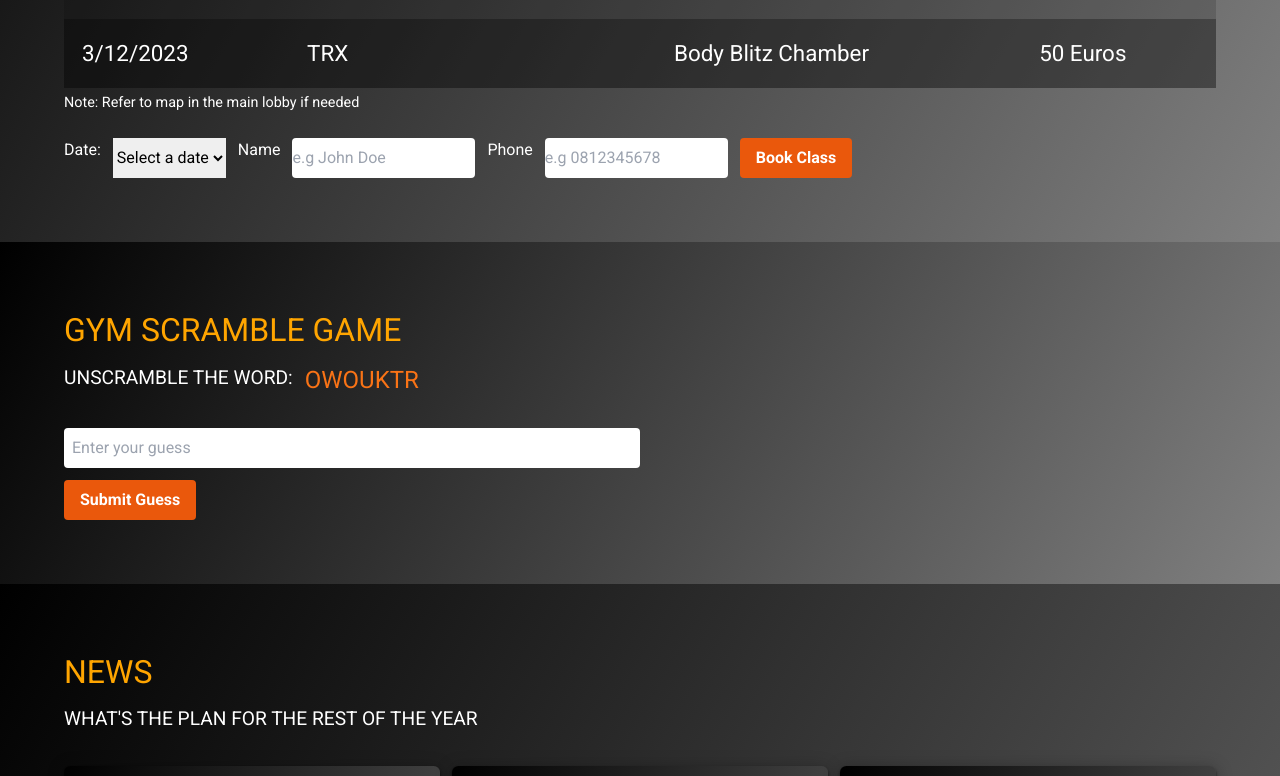
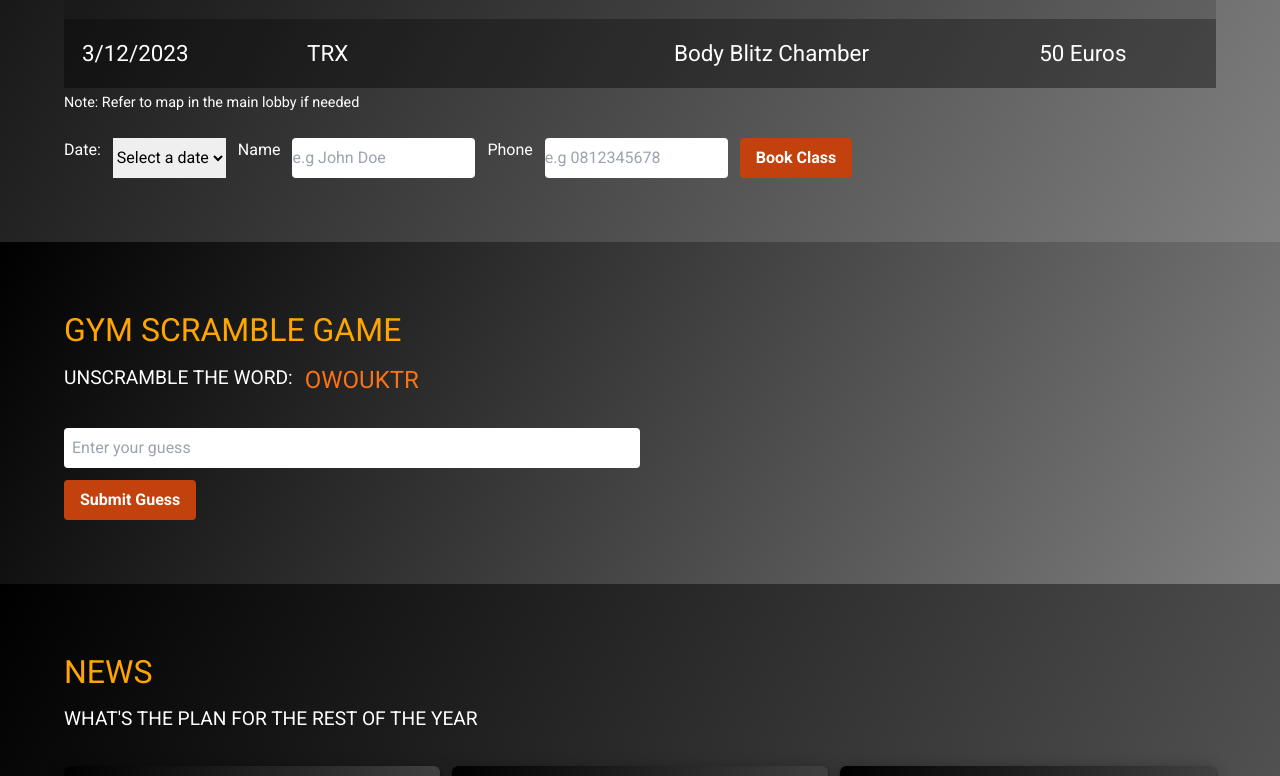
Before and after one commit to lmartins18/NCIWebDevProject, a plain HTML site: page index.html in a window 1280 px wide. Shown: the part 1380-2156 px from the top of the page. Drawn offline with nearby package versions, Linux system fonts and the light colour scheme; a web font is replaced by a local one.

Commit message:
fix: contrast ratio buttons

```diff
--- a/index.html
+++ b/index.html
@@ -161,7 +161,7 @@
 
             <!-- Submit button for booking the class -->
             <input type="submit" value="Book Class"
-                class="bg-orange-600 hover:bg-orange-700 text-white font-bold py-2 px-4 rounded" />
+                class="bg-orange-700 hover:bg-orange-800 text-white font-bold py-2 px-4 rounded" />
         </form>
     </div>
 </section>
@@ -185,7 +185,7 @@
                 <input type="text" id="userGuess" placeholder="Enter your guess"
                     class="w-full md:w-1/2 mb-3 rounded p-2" />
                 <!-- Button to submit the user's guess -->
-                <button class="self-start bg-orange-600 hover:bg-orange-700 text-white font-bold py-2 px-4 rounded"
+                <button class="self-start bg-orange-700 hover:bg-orange-800 text-white font-bold py-2 px-4 rounded"
                     id="submitGuess">
                     Submit Guess
                 </button>
```
Also changed, not shown: pages/register.html (+2 -2 lines).
